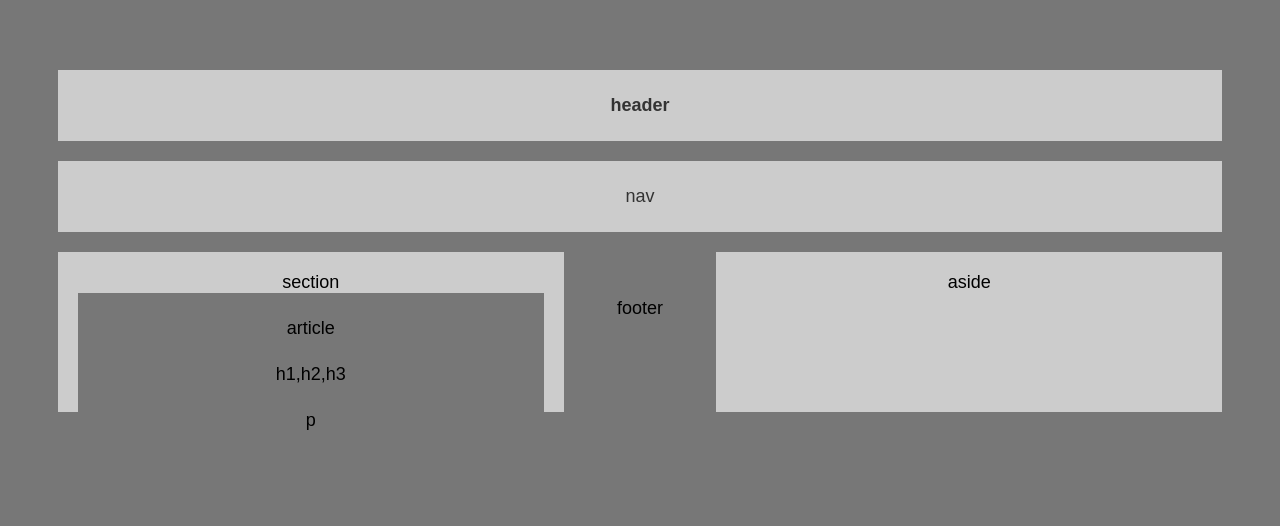
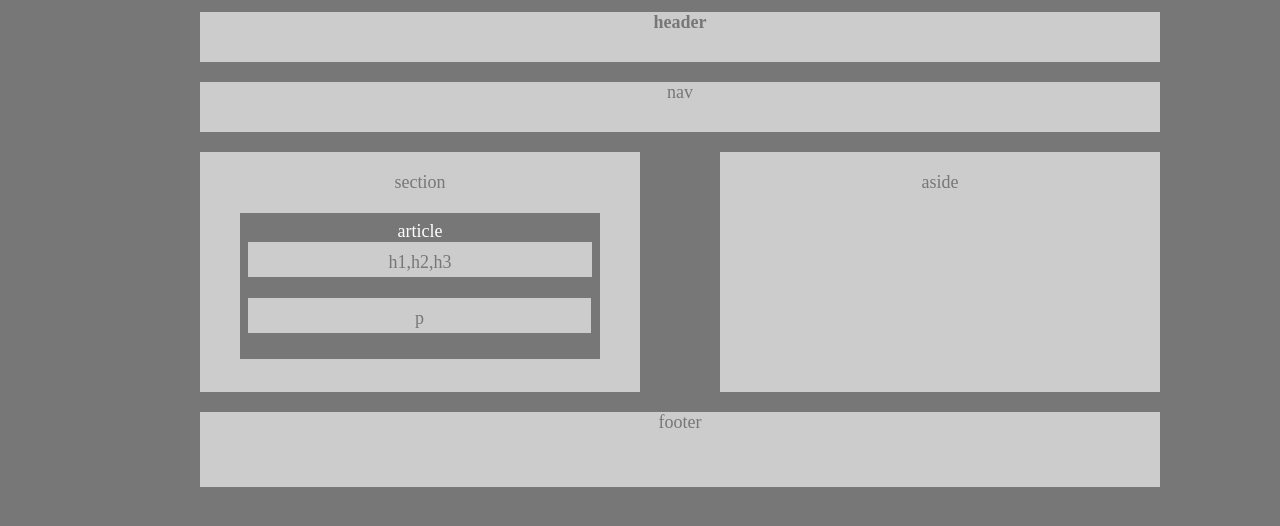
Before and after one commit to gstar13/HW-Wireframe, a plain HTML site: page index.html in a window 1280 px wide. Drawn offline with Linux system fonts and the light colour scheme.

Commit message:
Update style.css

```diff
--- a/style.css
+++ b/style.css
@@ -1,45 +1,72 @@
 * {
-   font-family: 'Arial', 'Helvetica Neue', Helvetica, sans-serif;
-   padding: 25px;
+
     text-align: center;
     font-size: 18px;
     background: #777;
+    color: #777;
+}
+body {
+    margin-left: 200px;
+    margin-right: 200px;
+    width: 960px;
 
 }
+h1 {
+    margin-bottom: 20px;
+    background: #ccc;
+    height: 50px;
+}
+nav {
+            margin-bottom: 20px;
+            background: #ccc;
+            height:50px;
+}
+.leftside {
 
-h1 {
-
-    margin-bottom: 20px;
-    color: #333;
+    float: left;
+    height: 200px;
+    padding: 20px;
+    width:400px;
+    margin-bottom: 15px;
     background: #ccc;
-    }
-    nav {
-
-            margin-bottom: 20px;
-            color: #333;
-            background: #ccc;
-          }
-.leftside {
-    float: left;
-    width: 40%;
-    height: 120px;
+}
+.rightside {
+    float: right;
+    width: 400px;
+    height: 200px;
     padding: 20px;
     margin-bottom: 20px;
     background: #ccc;
-
-    }
-.rightside {
-    float: right;
-    width: 40%;
-    height: 120px;
-    padding: 20px;
-    margin-bottom: 20px;
+}
+#article
+{
+    margin: 20px;
+    padding: 8px;
+    height: 130px;
+    color: white;
+}
+#firstbox
+ {
+   font: bold;
+   height: 15px;
+   padding: 10px;
+   background: #ccc;
+}
+#p
+{
+    margin-top: 25px;
+    height: 15px;
+    padding: 10px;
     background: #ccc;
+    margin-left: -10px;
+    width: 323px;
 
 }
-.section {
-    text-align: center
+#footer {
+    clear: both;
+    text-align: center;
+    height: 75px;
+    background: #ccc;
     margin-bottom: 20px;
-            color: #333;
-            background: #ccc;
+
 }
```
